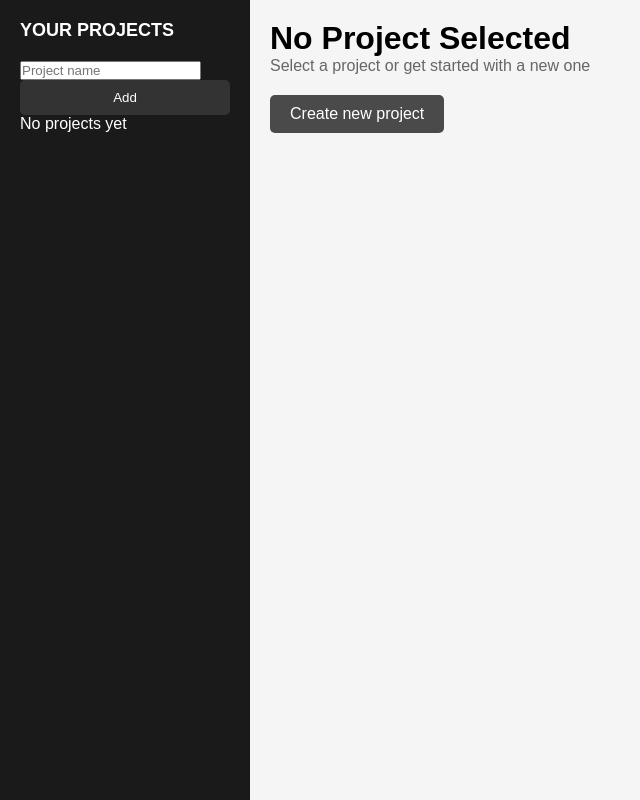
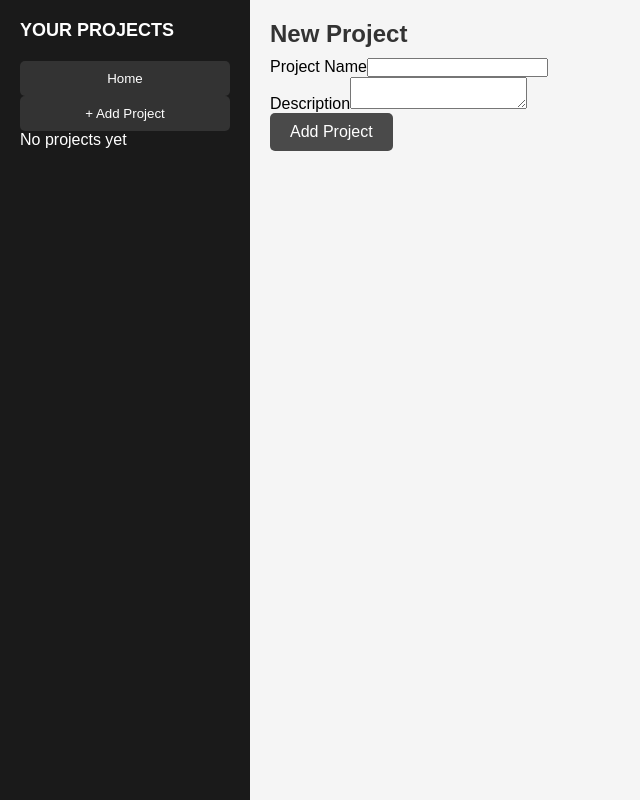
Before and after one commit to denilsonsoaresl/ReactTutorial, a React (Vite) app in the folder CAP9/: page / in a window 1280 px wide. Both pictures are taken after a click on the button "+ Add Project". Shown: the whole page, without its empty margins (0-640 px from the left). Built offline with nearby package versions, Linux system fonts and the light colour scheme.

Commit message:
projeto cap9 finalizado o basico

```diff
--- a/CAP9/src/App.jsx
+++ b/CAP9/src/App.jsx
@@ -1,31 +1,58 @@
 import { useState } from 'react';
 import Sidebar from './components/Sidebar.jsx';
+import Principal from './components/Principal.jsx';
 import './index.css';
-import Principal from './components/Principal.jsx';
 
 function App() {
   const [projects, setProjects] = useState([]);
   const [selectedProject, setSelectedProject] = useState(null);
+  const [view, setView] = useState("home"); // "home", "create", "edit", "view"
 
-  function addProject(name) {
+  function addProject(projectDetails) {
     const newProject = {
       id: projects.length + 1,
-      name,
+      ...projectDetails,
       date_of_creation: new Date().toLocaleDateString(),
     };
     setProjects([...projects, newProject]);
+    setSelectedProject(newProject);
+    setView("view");
+  }
+
+  function selectProject(project) {
+    setSelectedProject(project);
+    setView("view");
+  }
+
+  function handleEditProject(updatedProject) {
+    setProjects(projects.map(proj => proj.id === updatedProject.id ? updatedProject : proj));
+    setSelectedProject(updatedProject);
+    setView("view");
+  }
+
+  function handleAddProjectClick() {
+    setSelectedProject(null);
+    setView("create");
+  }
+  function handleHome() {
+    setSelectedProject(null);
+    setView("home");
   }
 
   return (
     <div className="app-container">
       <Sidebar
         projects={projects}
-        onAddProject={addProject}
-        onSelectProject={setSelectedProject}
+        onSelectProject={selectProject}
+        onAddProjectClick={handleAddProjectClick}
+        onHome={handleHome}
       />
       <Principal
+        view={view}
+        setView={setView}
+        selectedProject={selectedProject}
         onAddProject={addProject}
-        selectedProject={selectedProject}
+        onEditProject={handleEditProject}
       />
     </div>
   );
--- a/CAP9/src/components/Principal.jsx
+++ b/CAP9/src/components/Principal.jsx
@@ -1,15 +1,43 @@
 import Project from './Project';
+import ProjectForm from './ProjectForm';
+import noProjectImage from '../assets/no-projects.png';
 
-export default function Principal({ selectedProject }) {
+export default function Principal({ view, setView, selectedProject, onAddProject, onEditProject }) {
   return (
     <div className="main-content">
-      {selectedProject ? (
-        <Project project={selectedProject} />
-      ) : (
+      {view === "home" && (
         <>
+          {/*adicionar imagem aqui*/}
+          <img src={noProjectImage} alt="No project selected" style={{ width: '60px', marginBottom: '20px' }} />
           <h1>No Project Selected</h1>
           <p>Select a project or get started with a new one</p>
-          <button>Create new project</button>
+          <button onClick={() => setView("create")}>Create new project</button>
+        </>
+      )}
+
+      {view === "create" && (
+        <ProjectForm
+          onSubmit={(projectDetails) => {
+            onAddProject(projectDetails);
+            setView("view");
+          }}
+        />
+      )}
+
+      {view === "edit" && selectedProject && (
+        <ProjectForm
+          project={selectedProject}
+          onSubmit={(updatedProject) => {
+            onEditProject(updatedProject);
+            setView("view");
+          }}
+        />
+      )}
+
+      {view === "view" && selectedProject && (
+        <>
+          <Project project={selectedProject} />
+          <button onClick={() => setView("edit")}>Edit Project</button>
         </>
       )}
     </div>
--- /dev/null
+++ b/CAP9/src/components/ProjectForm.jsx
@@ -0,0 +1,41 @@
+import { useState, useEffect } from 'react';
+
+export default function ProjectForm({ project, onSubmit }) {
+  const [name, setName] = useState(project ? project.name : '');
+  const [description, setDescription] = useState(project ? project.description : '');
+
+  useEffect(() => {
+    if (project) {
+      setName(project.name);
+      setDescription(project.description || '');
+    }
+  }, [project]);
+
+  function handleSubmit(e) {
+    e.preventDefault();
+    onSubmit({ id: project?.id, name, description });
+  }
+
+  return (
+    <form onSubmit={handleSubmit}>
+      <h2>{project ? "Edit Project" : "New Project"}</h2>
+      <div>
+        <label>Project Name</label>
+        <input
+          type="text"
+          value={name}
+          onChange={(e) => setName(e.target.value)}
+          required
+        />
+      </div>
+      <div>
+        <label>Description</label>
+        <textarea
+          value={description}
+          onChange={(e) => setDescription(e.target.value)}
+        />
+      </div>
+      <button type="submit">{project ? "Save Changes" : "Add Project"}</button>
+    </form>
+  );
+}
--- a/CAP9/src/components/Sidebar.jsx
+++ b/CAP9/src/components/Sidebar.jsx
@@ -1,33 +1,10 @@
-import { useState } from 'react';
-
-export default function Sidebar({ projects, onAddProject, onSelectProject }) {
-  const [newProjectName, setNewProjectName] = useState('');
-  const [showInput, setShowInput] = useState(false);
-
-  function handleAddProject() {
-    if (newProjectName.trim()) {
-      onAddProject(newProjectName);
-      setNewProjectName(''); // Limpar o campo após adicionar
-      setShowInput(false); // Esconder o campo de input
-    }
-  }
-
+export default function Sidebar({ projects, onSelectProject, onAddProjectClick, onHome }) {
   return (
     <div className="sidebar">
       <h2>YOUR PROJECTS</h2>
-      {showInput ? (
-        <div>
-          <input
-            type="text"
-            value={newProjectName}
-            onChange={(e) => setNewProjectName(e.target.value)}
-            placeholder="Project name"
-          />
-          <button onClick={handleAddProject}>Add</button>
-        </div>
-      ) : (
-        <button onClick={() => setShowInput(true)}>+ Add Project</button>
-      )}
+
+      <button onClick={onHome}>Home</button>
+      <button onClick={onAddProjectClick}>+ Add Project</button>
 
       {projects.length > 0 ? (
         projects.map((project) => (
```
